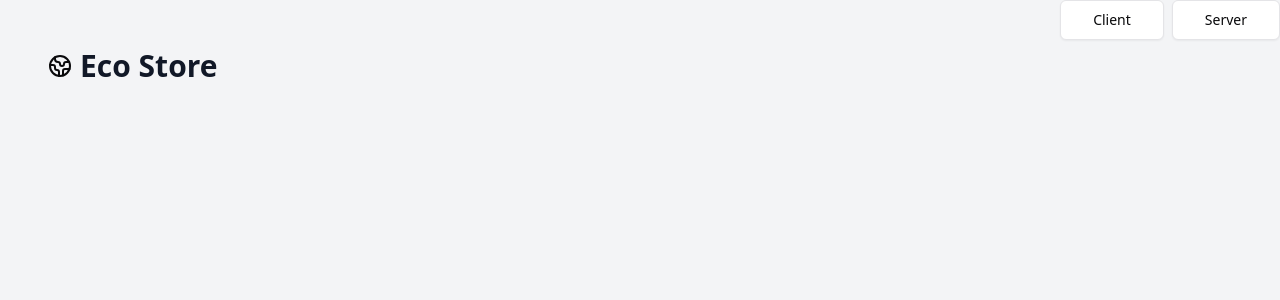
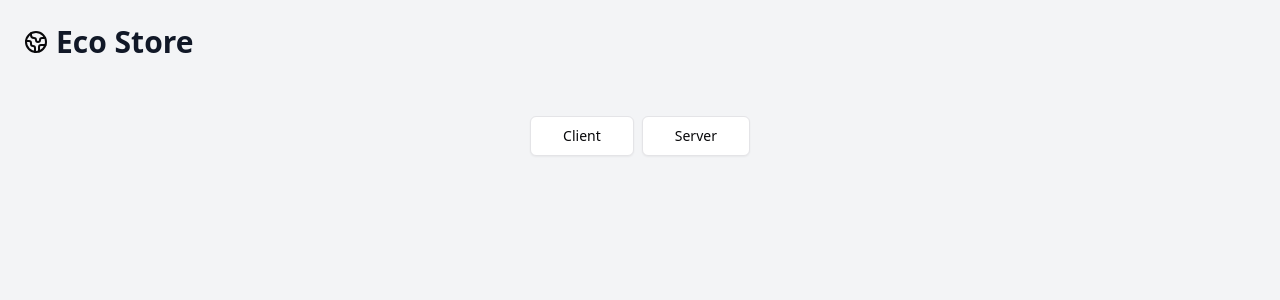
Before and after one commit to wyattjoh/nextjs-conf-2024, a Next.js app: page / in a window 1280 px wide. Shown: the top 300 px of the page. Built offline with nearby package versions, Linux system fonts and the light colour scheme.

Commit message:
fix: fixed main page

```diff
--- a/src/app/page.tsx
+++ b/src/app/page.tsx
@@ -4,8 +4,8 @@ import { Globe2 } from "lucide-react";
 export default function Page() {
   return (
     <div className="min-h-screen bg-gray-100">
-      <div className="flex flex-col lg:flex-row">
-        <div className="flex-grow p-6 lg:p-12">
+      <div className="flex flex-col">
+        <div className="flex-grow p-6">
           <div className="flex items-center gap-2 mb-8">
             <Globe2 />
             <h1 className="text-3xl font-bold text-gray-900">Eco Store</h1>
```
